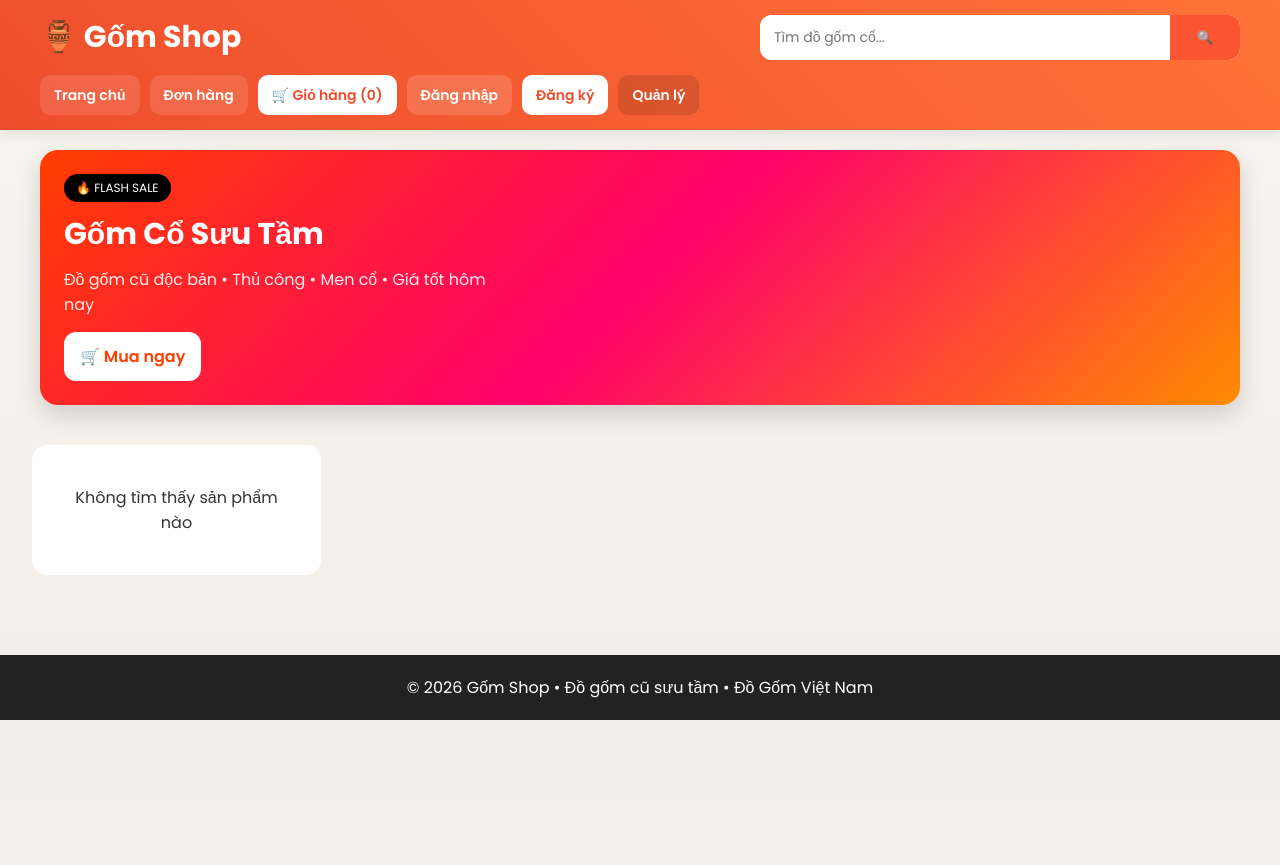
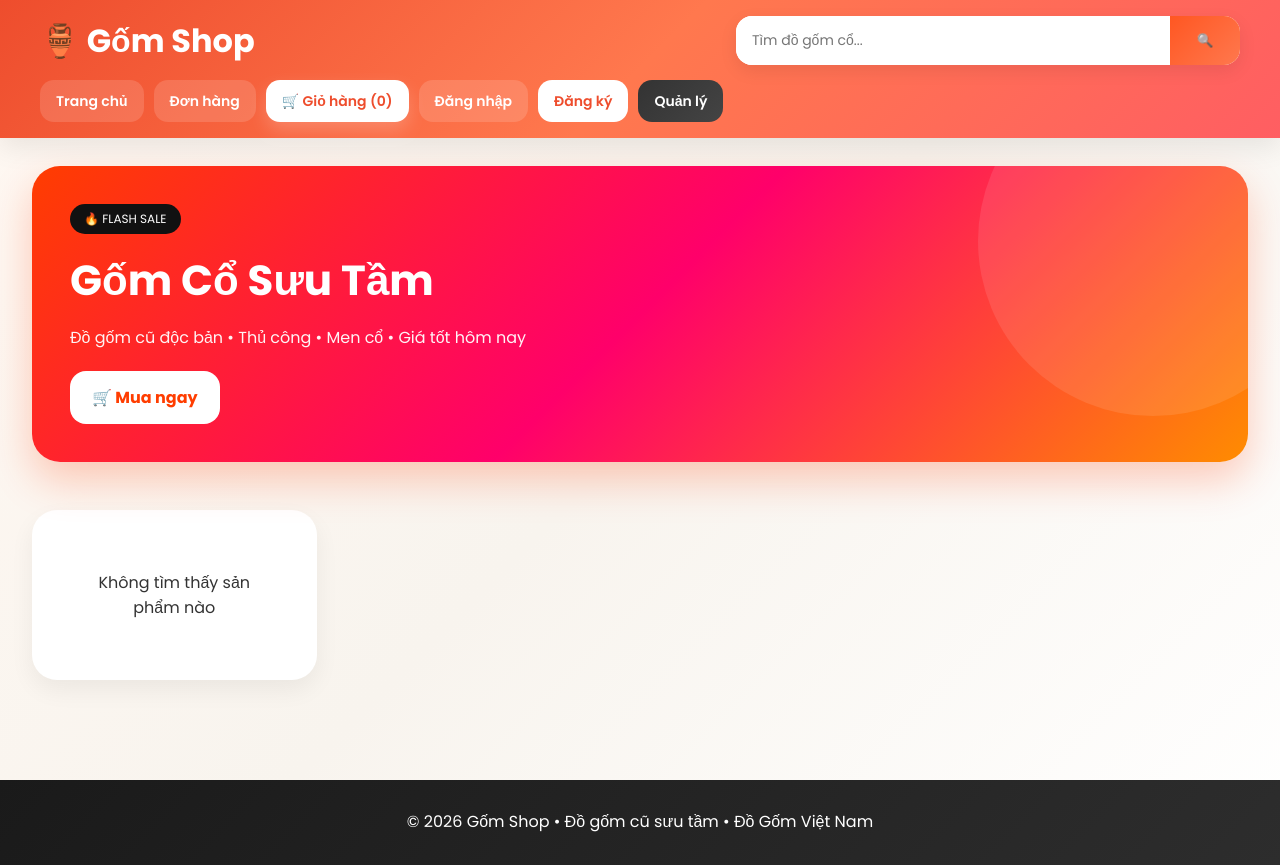
Before and after one commit to CN-DX23TT10-nguyenvankiet-kietnv251194/gom-shop, a PHP site: page / in a window 1280 px wide. Before the commit the page ends 720 px from the top, so only its background shows below. Run offline with PHP 8.4, Linux system fonts and the light colour scheme; data that the repository does not hold is empty.

Commit message:
Update index.php

```diff
--- a/index.php
+++ b/index.php
@@ -59,21 +61,28 @@ if(isset($_GET['keyword']) && trim($_GET['keyword']) != ""){
     font-family:'Poppins',sans-serif;
 }
 
+html{
+    scroll-behavior:smooth;
+}
+
 body{
     background:
-    linear-gradient(to bottom,#f7f3ee,#f3eee7);
+    linear-gradient(135deg,#fff8f2,#f8f4ee,#fff);
 
     min-height:100vh;
     color:#333;
+    overflow-x:hidden;
 }
 
-/* HEADER */
+/* =========================
+   HEADER
+========================= */
 .header{
 
     background:
-    linear-gradient(45deg,#ee4d2d,#ff7337);
+    linear-gradient(135deg,#ee4d2d,#ff784e,#ff5e62);
 
-    padding:15px 40px;
+    padding:16px 40px;
 
     display:flex;
     justify-content:space-between;
@@ -86,37 +95,46 @@ body{
     top:0;
     z-index:999;
 
-    box-shadow:0 4px 12px rgba(0,0,0,0.08);
+    box-shadow:
+    0 10px 25px rgba(0,0,0,0.08);
 }
 
 .logo{
-    font-size:30px;
+    font-size:32px;
     font-weight:700;
     color:#fff;
 }
 
-/* SEARCH */
+/* =========================
+   SEARCH
+========================= */
 .search-box{
 
     display:flex;
 
-    width:40%;
+    width:42%;
     min-width:260px;
 
     background:#fff;
-    border-radius:12px;
+
+    border-radius:16px;
 
     overflow:hidden;
+
+    box-shadow:
+    0 6px 18px rgba(0,0,0,0.08);
 }
 
 .search-box input{
 
     flex:1;
+
     border:none;
 
-    padding:12px 14px;
+    padding:14px 16px;
 
     outline:none;
+
     font-size:14px;
 }
 
@@ -125,13 +143,25 @@ body{
     width:70px;
 
     border:none;
-    background:#fb5533;
+
+    background:
+    linear-gradient(135deg,#ff5722,#ff784e);
 
     color:#fff;
+
     cursor:pointer;
+
+    transition:0.3s;
 }
 
-/* MENU */
+.search-box button:hover{
+
+    transform:scale(1.05);
+}
+
+/* =========================
+   MENU
+========================= */
 .menu{
     display:flex;
     align-items:center;
@@ -142,15 +172,15 @@ body{
 .menu a,
 .user-name{
 
-    height:40px;
+    height:42px;
 
     display:flex;
     align-items:center;
     justify-content:center;
 
-    padding:0 14px;
+    padding:0 16px;
 
-    border-radius:10px;
+    border-radius:14px;
 
     font-size:14px;
     font-weight:600;
@@ -158,137 +188,209 @@ body{
     color:#fff;
     text-decoration:none;
 
-    transition:0.25s;
+    transition:0.3s;
 }
 
 .menu a:hover{
-    transform:translateY(-2px);
+
+    transform:
+    translateY(-3px);
 }
 
 .menu a:not(.cart-menu):not(.login-btn):not(.register-btn):not(.logout-btn):not(.admin-btn){
-    background:rgba(255,255,255,0.12);
+
+    background:
+    rgba(255,255,255,0.14);
 }
 
 .cart-menu{
+
     background:#fff;
+
     color:#ee4d2d !important;
+
+    box-shadow:
+    0 8px 18px rgba(255,255,255,0.2);
 }
 
 .user-name{
-    background:rgba(255,255,255,0.12);
+
+    background:
+    rgba(255,255,255,0.15);
 }
 
 .login-btn{
-    background:rgba(255,255,255,0.15);
+
+    background:
+    rgba(255,255,255,0.14);
 }
 
 .register-btn{
+
     background:#fff;
+
     color:#ee4d2d !important;
 }
 
 .logout-btn{
-    background:rgba(0,0,0,0.15);
+
+    background:
+    rgba(0,0,0,0.15);
 }
 
 .admin-btn{
-    background:rgba(0,0,0,0.12);
+
+    background:
+    linear-gradient(135deg,#333,#444);
 }
 
-/* BANNER */
+/* =========================
+   BANNER
+========================= */
 .banner{
 
     width:95%;
-    max-width:1200px;
+    max-width:1280px;
 
-    margin:20px auto;
+    margin:28px auto;
 
-    padding:24px;
+    padding:38px;
 
-    border-radius:18px;
+    border-radius:28px;
 
     display:flex;
     justify-content:space-between;
     align-items:center;
+
+    position:relative;
+
+    overflow:hidden;
 
     background:
     linear-gradient(135deg,#ff3d00,#ff006a,#ff8c00);
 
     color:#fff;
 
-    box-shadow:0 10px 25px rgba(0,0,0,0.15);
+    box-shadow:
+    0 18px 40px rgba(255,61,0,0.25);
+}
+
+.banner::before{
+
+    content:"";
+
+    position:absolute;
+
+    width:350px;
+    height:350px;
+
+    background:
+    rgba(255,255,255,0.1);
+
+    border-radius:50%;
+
+    top:-100px;
+    right:-80px;
 }
 
 .badge{
 
     display:inline-block;
 
-    background:#000;
+    background:#111;
 
-    padding:5px 12px;
+    padding:6px 14px;
 
-    border-radius:20px;
+    border-radius:30px;
 
     font-size:12px;
 
-    margin-bottom:10px;
+    margin-bottom:15px;
+}
+
+.banner-left{
+
+    position:relative;
+    z-index:2;
 }
 
 .banner-left h2{
-    font-size:30px;
-    margin-bottom:10px;
+
+    font-size:42px;
+
+    margin-bottom:12px;
 }
 
 .banner-left p{
-    opacity:0.9;
-    max-width:450px;
+
+    opacity:0.95;
+
+    max-width:500px;
+
+    line-height:1.7;
 }
 
 .banner-btn{
 
     display:inline-block;
 
-    margin-top:15px;
+    margin-top:20px;
 
     background:#fff;
+
     color:#ff3d00;
 
-    padding:12px 16px;
+    padding:14px 22px;
 
-    border-radius:12px;
+    border-radius:16px;
 
     text-decoration:none;
-    font-weight:600;
+    font-weight:700;
+
+    transition:0.3s;
 }
 
-/* PRODUCTS */
+.banner-btn:hover{
+
+    transform:
+    translateY(-4px);
+
+    box-shadow:
+    0 12px 25px rgba(255,255,255,0.25);
+}
+
+/* =========================
+   PRODUCTS
+========================= */
 .container{
 
     width:95%;
+    max-width:1280px;
+
     margin:auto;
 
     display:grid;
 
     grid-template-columns:
-    repeat(auto-fill,minmax(230px,1fr));
+    repeat(auto-fill,minmax(260px,1fr));
 
-    gap:20px;
+    gap:26px;
 
-    padding:20px 0 40px;
+    padding:20px 0 50px;
 }
 
 .product{
 
     background:#fff;
 
-    border-radius:18px;
+    border-radius:24px;
 
     overflow:hidden;
 
     box-shadow:
-    0 4px 12px rgba(0,0,0,0.08);
+    0 10px 25px rgba(0,0,0,0.06);
 
-    transition:0.3s;
+    transition:0.35s;
 
     position:relative;
 }
@@ -397,68 +520,113 @@ body{
 
     color:#ee4d2d;
 
-    border:1px solid rgba(238,77,45,0.3);
+    border:
+    1px solid rgba(238,77,45,0.25);
+}
+
+.cart-btn:hover{
+
+    background:#fff3ef;
+
+    transform:translateY(-3px);
 }
 
 .buy-btn{
 
     background:
-    linear-gradient(45deg,#ee4d2d,#ff7337);
+    linear-gradient(135deg,#ee4d2d,#ff7337);
 
     color:#fff;
+
+    box-shadow:
+    0 10px 20px rgba(238,77,45,0.25);
 }
 
-/* TOAST */
+.buy-btn:hover{
+
+    transform:
+    translateY(-3px)
+    scale(1.03);
+}
+
+/* =========================
+   TOAST
+========================= */
 .toast{
 
     position:fixed;
 
-    bottom:20px;
-    right:20px;
+    bottom:25px;
+    right:25px;
 
-    background:#222;
+    background:
+    linear-gradient(135deg,#111,#333);
+
     color:#fff;
 
-    padding:12px 18px;
+    padding:14px 20px;
 
-    border-radius:12px;
+    border-radius:16px;
 
     opacity:0;
-    transition:0.3s;
+
+    transform:
+    translateY(30px);
+
+    transition:0.35s;
+
+    z-index:9999;
 }
 
 .toast.show{
+
     opacity:1;
+
+    transform:
+    translateY(0);
 }
 
-/* EMPTY */
+/* =========================
+   EMPTY
+========================= */
 .empty{
 
     width:100%;
+
     text-align:center;
 
-    padding:40px;
+    padding:60px;
 
     background:#fff;
 
-    border-radius:15px;
+    border-radius:25px;
+
+    box-shadow:
+    0 10px 25px rgba(0,0,0,0.06);
 }
 
-/* FOOTER */
+/* =========================
+   FOOTER
+========================= */
 .footer{
 
-    margin-top:40px;
+    margin-top:50px;
 
-    background:#222;
+    background:
+    linear-gradient(135deg,#1a1a1a,#2d2d2d);
 
     color:#fff;
 
     text-align:center;
 
-    padding:20px;
+    padding:28px;
+
+    line-height:1.8;
 }
 
-/* MOBILE */
+/* =========================
+   MOBILE
+========================= */
 @media(max-width:768px){
 
     .search-box{
```
Also changed, not shown: other parts of index.php (+61 -28 lines).
